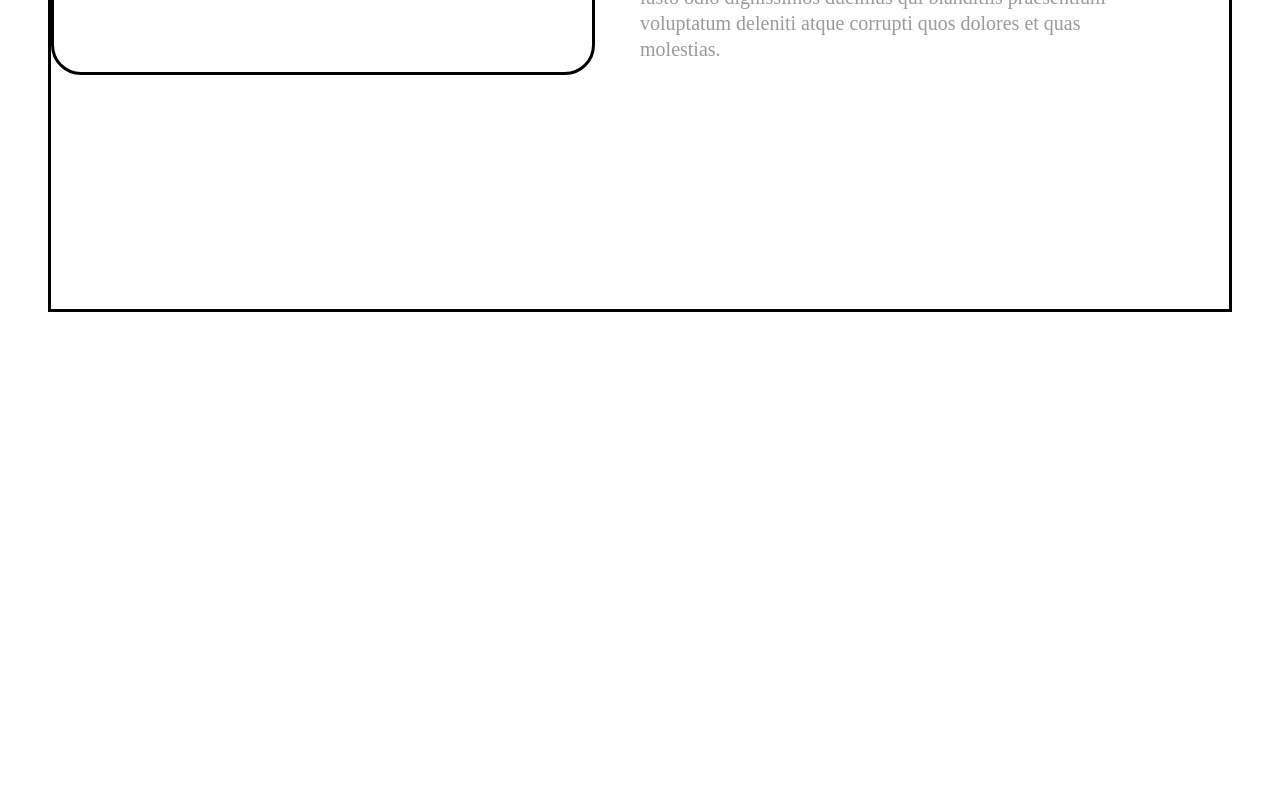
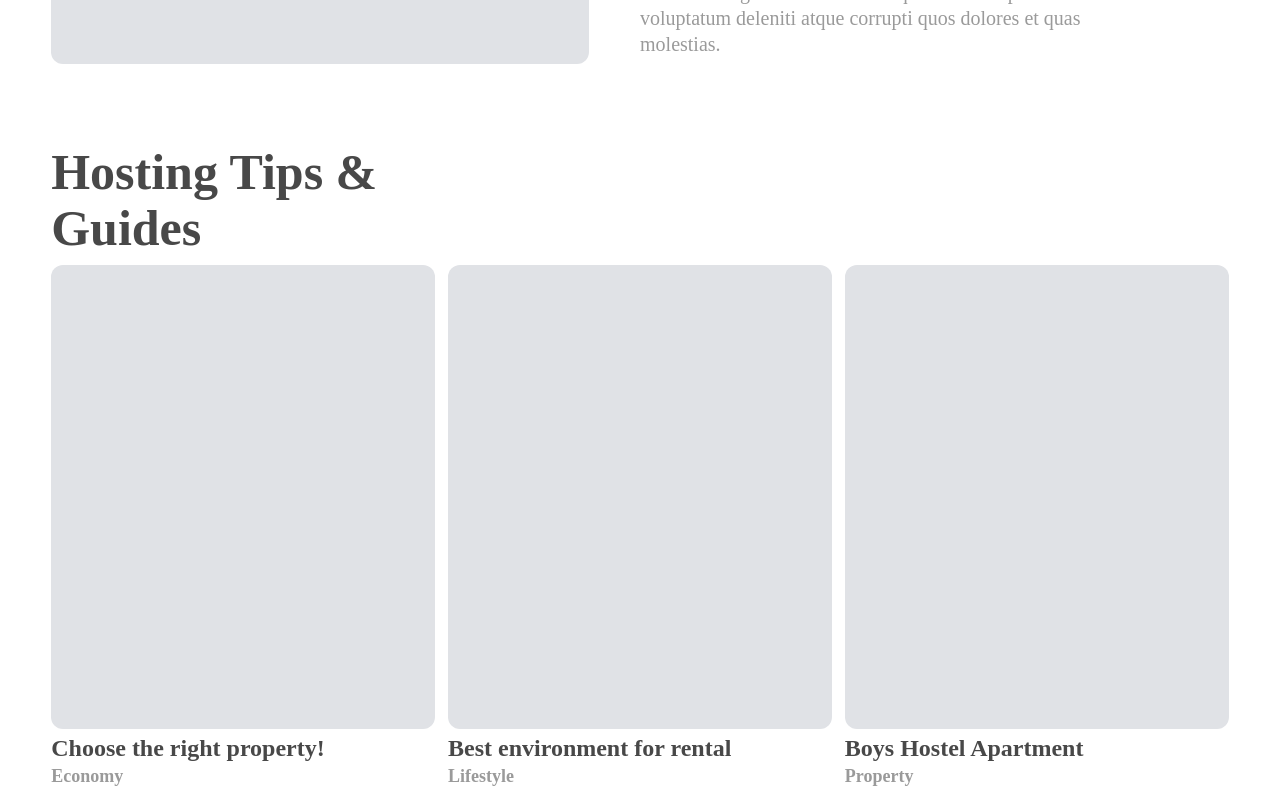
Before and after one commit to Dandarbaatar/Where-we, a React (Create React App) app in the folder Frontend/: page /hostpage in a window 1280 px wide. Shown: the part 1040-1840 px from the top of the page. Before the commit the page ends 1352 px from the top, so only its background shows below. Built offline with nearby package versions, Linux system fonts and the light colour scheme.

Commit message:
hostpagedone

```diff
--- a/Frontend/src/css/hostpage.css
+++ b/Frontend/src/css/hostpage.css
@@ -4,7 +4,7 @@
 .host_banner{
     width: 100vw;
     height: 68vh;
-    border: solid 1px;
+
     display: flex;
     align-items: flex-end;
 }
@@ -21,7 +21,6 @@
 
 }
 .host_paragh{
-
     width: 38vw;
     font-family: 'Montserrat';
     font-style: normal;
@@ -40,7 +39,6 @@
 
 }
 .host_button{
-
     width: 8vw;
     height: 6vh;
     border-radius: 30px ;
@@ -54,19 +52,19 @@
 .host_middle{
     width: 100vw;
     display: flex;
-    justify-content: center;
     align-items: center;
+    flex-direction: column;
 }
 .host_middle_inside{
     width: 92vw;
-    height: 100vh;
-    border: solid black;
+    height: 80vh;
 }
 .host_card{
     width: 42vw;
     height: 70vh;
-    border: solid black;
-    border-radius: 30px;
+    border: none;
+    background: #E0E2E6;
+    border-radius: 12px;
 }
 .host_row{
     width: 90vw;
@@ -82,3 +80,59 @@
     flex-direction: column;
     justify-content: space-evenly;
 }
+.host_middle_footer_container{
+    display: flex;
+    flex-direction: column;
+    width:92vw;
+}
+.host_card_container{
+    display: flex;
+    flex-direction: row;
+    width: 92vw;
+    justify-content: space-between;
+
+}
+.host_card_small{
+    width: 30vw;
+    height:58vh;
+    border: none ;
+    background: #E0E2E6;
+border-radius: 12px;
+}
+.host_card_father{
+    height: 68vh;
+    display: flex;
+    flex-direction: column;
+    justify-content: space-evenly;
+}
+.host_card_p{
+
+width: 346px;
+height: 22px;
+
+
+font-family: 'Montserrat';
+font-style: normal;
+font-weight: 800;
+font-size: 24px;
+line-height: 22px;
+/* identical to box height */
+
+
+color: #484848;
+}
+.host_card_variants{
+
+width: 136px;
+height: 24px;
+
+
+font-family: 'Montserrat';
+font-style: normal;
+font-weight: 800;
+font-size: 18px;
+line-height: 17px;
+
+color: #9A9A9A;
+
+}
--- a/Frontend/src/pages/Hostpage.jsx
+++ b/Frontend/src/pages/Hostpage.jsx
@@ -22,7 +22,28 @@ function Hostpage() {
                     <div className='host_paragh'>At vero eos et accusamus et iusto odio dignissimos ducimus qui blanditiis praesentium voluptatum deleniti atque corrupti quos dolores et quas molestias.At vero eos et accusamus et iusto odio dignissimos ducimus qui blanditiis praesentium voluptatum deleniti atque corrupti quos dolores et quas molestias.</div>
                   </div>
                 </div>
-
+            </div>
+            <div className='host_middle_footer_container'>
+                <div className='Try_host'>
+                Hosting Tips & Guides
+                </div>
+                <div className='host_card_container'>
+                  <div className='host_card_father'>
+                    <div className='host_card_small'></div>
+                    <div className='host_card_p'>Choose the right property!</div>
+                    <div className='host_card_variants'>Economy</div>
+                  </div>
+                  <div className='host_card_father'>
+                    <div className='host_card_small'></div>
+                    <div className='host_card_p'>Best environment for rental</div>
+                    <div className='host_card_variants'>Lifestyle</div>
+                  </div>
+                  <div className='host_card_father'>
+                    <div className='host_card_small'></div>
+                    <div className='host_card_p'>Boys Hostel Apartment</div>
+                    <div className='host_card_variants'>Property</div>
+                  </div>
+                </div>
             </div>
         </div>
     </div>
```
